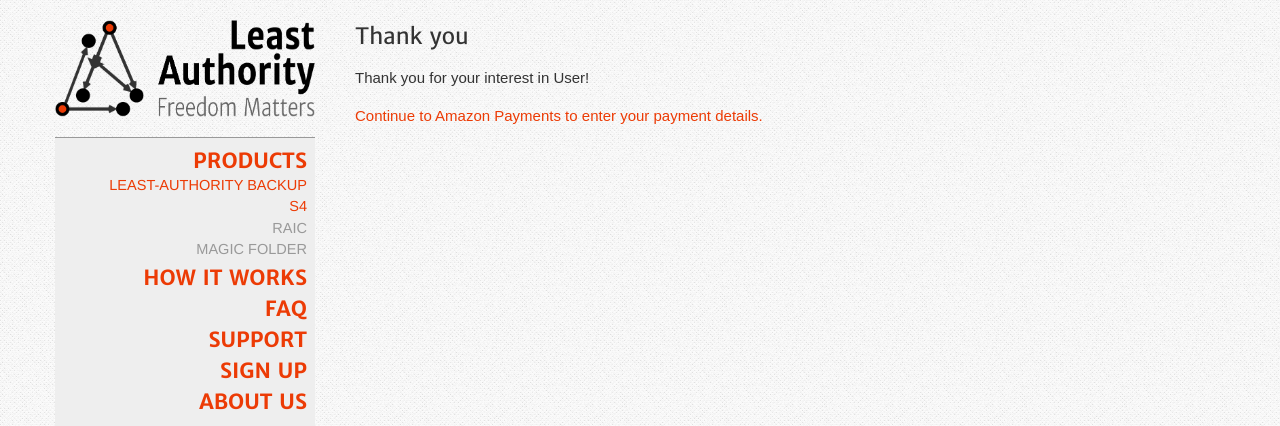
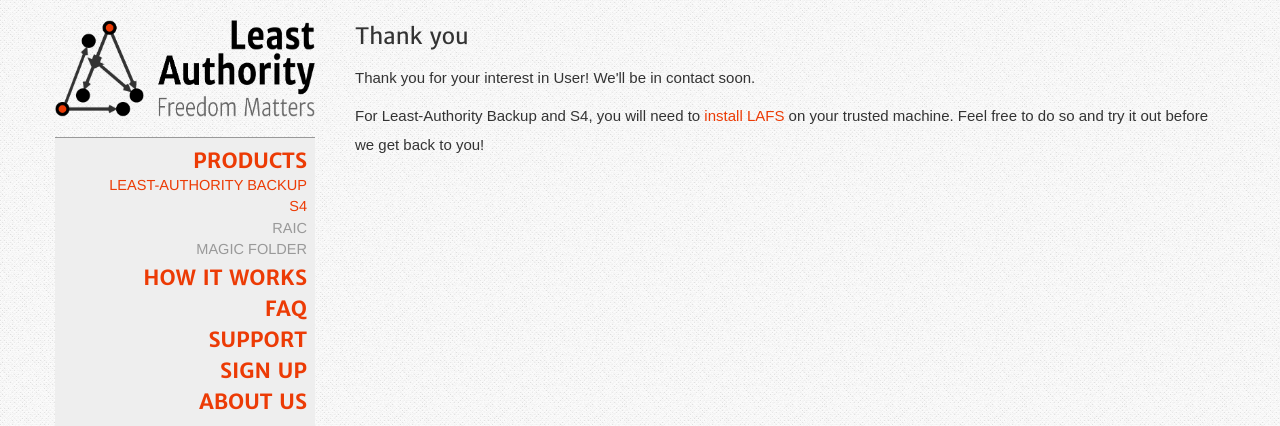
Before and after one commit to LeastAuthority/leastauthority.com, a Python web app: template lae_site/templates/valid_email.html in a window 1280 px wide. Shown: the top 426 px of the page. Run offline with Jinja, Linux system fonts and the light colour scheme; the template is opened without the code that fills it: most values are stand-ins (such as "Sample title", 1, 10 or a date in 2020); some web fonts are replaced.

Commit message:
Copy changes to signup thankyou templates: added link to lafs installation docs

```diff
--- a/lae_site/templates/invalid_email.html
+++ b/lae_site/templates/invalid_email.html
@@ -2,7 +2,7 @@
 
 {% block content %}
 
-<h3>Thank you</h3>
+<h3>Oops!</h3>
 <p>
 Thank you for your interest in {{ productfullname }}, but the email address you entered
 does not seem to be valid.
--- a/lae_site/templates/valid_email.html
+++ b/lae_site/templates/valid_email.html
@@ -4,11 +4,9 @@
 
 <h3>Thank you</h3>
 <p>
-Thank you for your interest in {{ productfullname }}!
+Thank you for your interest in {{ productfullname }}! We'll be in contact soon.
 </p>
-<p>
-<a href="/signup/{{ productname }}">Continue to Amazon Payments to enter your payment details.</a>
-</p>
+<p>For Least-Authority Backup and S4, you will need to <a href="https://tahoe-lafs.org/trac/tahoe-lafs/wiki/Installation">install LAFS</a> on your trusted machine. Feel free to do so and try it out before we get back to you!</p>
 </body>
 </html></p>
 
```
